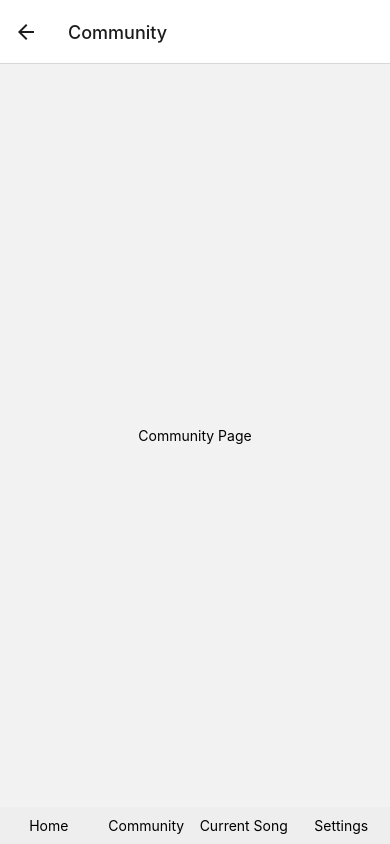
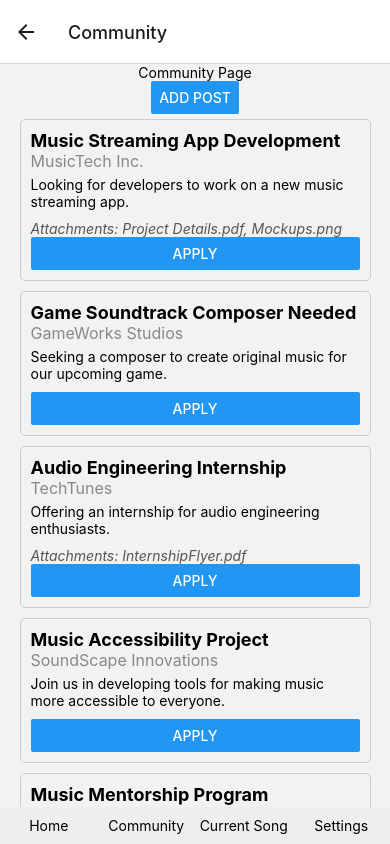
Before and after one commit to cphann/YHack, a React Native app: screen /Community in a window 390 px wide. Built offline with nearby package versions, Linux system fonts and the light colour scheme.

Commit message:
Update Community.js

```diff
--- a/Community.js
+++ b/Community.js
@@ -1,21 +1,112 @@
 // Community.js
 import React from 'react';
-import { View, Text, StyleSheet } from 'react-native';
+import { View, Text, StyleSheet, Button, Alert, ScrollView } from 'react-native';
 
-const Community = () => {
+const Community = ({ navigation }) => {
+  const handleAddPost = () => {
+    // Implement navigation to the Add Post screen here
+    // For now, display an alert and navigate back to the community page
+    Alert.alert('Posted!', 'Your post has been added.', [{ text: 'OK', onPress: () => navigation.goBack() }]);
+  };
+
+  const handleApply = (projectName) => {
+    Alert.alert('Applied!', `You have applied for ${projectName}.`);
+  };
+
+  // Example list of projects
+  const examplePosts = [
+    {
+      id: 1,
+      organizationName: 'MusicTech Inc.',
+      projectName: 'Music Streaming App Development',
+      projectDescription: 'Looking for developers to work on a new music streaming app.',
+      attachments: ['Project Details.pdf', 'Mockups.png'],
+    },
+    {
+      id: 2,
+      organizationName: 'GameWorks Studios',
+      projectName: 'Game Soundtrack Composer Needed',
+      projectDescription: 'Seeking a composer to create original music for our upcoming game.',
+      attachments: [],
+    },
+    {
+      id: 3,
+      organizationName: 'TechTunes',
+      projectName: 'Audio Engineering Internship',
+      projectDescription: 'Offering an internship for audio engineering enthusiasts.',
+      attachments: ['InternshipFlyer.pdf'],
+    },
+    {
+      id: 4,
+      organizationName: 'SoundScape Innovations',
+      projectName: 'Music Accessibility Project',
+      projectDescription: 'Join us in developing tools for making music more accessible to everyone.',
+      attachments: [],
+    },
+    {
+      id: 5,
+      organizationName: 'MelodyMakers',
+      projectName: 'Music Mentorship Program',
+      projectDescription: 'Mentorship program for aspiring musicians. Join us and learn from industry experts.',
+      attachments: ['MentorshipProgramDetails.pdf'],
+    },
+  ];
+
   return (
-    <View style={styles.container}>
-      <Text>Community Page</Text>
-    </View>
+    <ScrollView contentContainerStyle={styles.scrollViewContainer}>
+      <View style={styles.container}>
+        <Text>Community Page</Text>
+        <Button title="Add Post" onPress={handleAddPost} />
+        {/* Display example posts */}
+        {examplePosts.map((post) => (
+          <View key={post.id} style={styles.postContainer}>
+            <Text style={styles.postTitle}>{post.projectName}</Text>
+            <Text style={styles.postSubtitle}>{post.organizationName}</Text>
+            <Text style={styles.postDescription}>{post.projectDescription}</Text>
+            {post.attachments.length > 0 && (
+              <Text style={styles.postAttachments}>Attachments: {post.attachments.join(', ')}</Text>
+            )}
+            <Button title="Apply" onPress={() => handleApply(post.projectName)} />
+          </View>
+        ))}
+      </View>
+    </ScrollView>
   );
 };
 
 const styles = StyleSheet.create({
+  scrollViewContainer: {
+    flexGrow: 1,
+  },
   container: {
     flex: 1,
     justifyContent: 'center',
     alignItems: 'center',
   },
+  postContainer: {
+    borderWidth: 1,
+    borderColor: '#ccc',
+    borderRadius: 5,
+    padding: 10,
+    marginVertical: 5,
+    width: '90%',
+  },
+  postTitle: {
+    fontSize: 18,
+    fontWeight: 'bold',
+  },
+  postSubtitle: {
+    fontSize: 16,
+    color: '#888',
+    marginBottom: 5,
+  },
+  postDescription: {
+    marginBottom: 10,
+  },
+  postAttachments: {
+    fontStyle: 'italic',
+    color: '#555',
+  },
 });
 
 export default Community;
```
